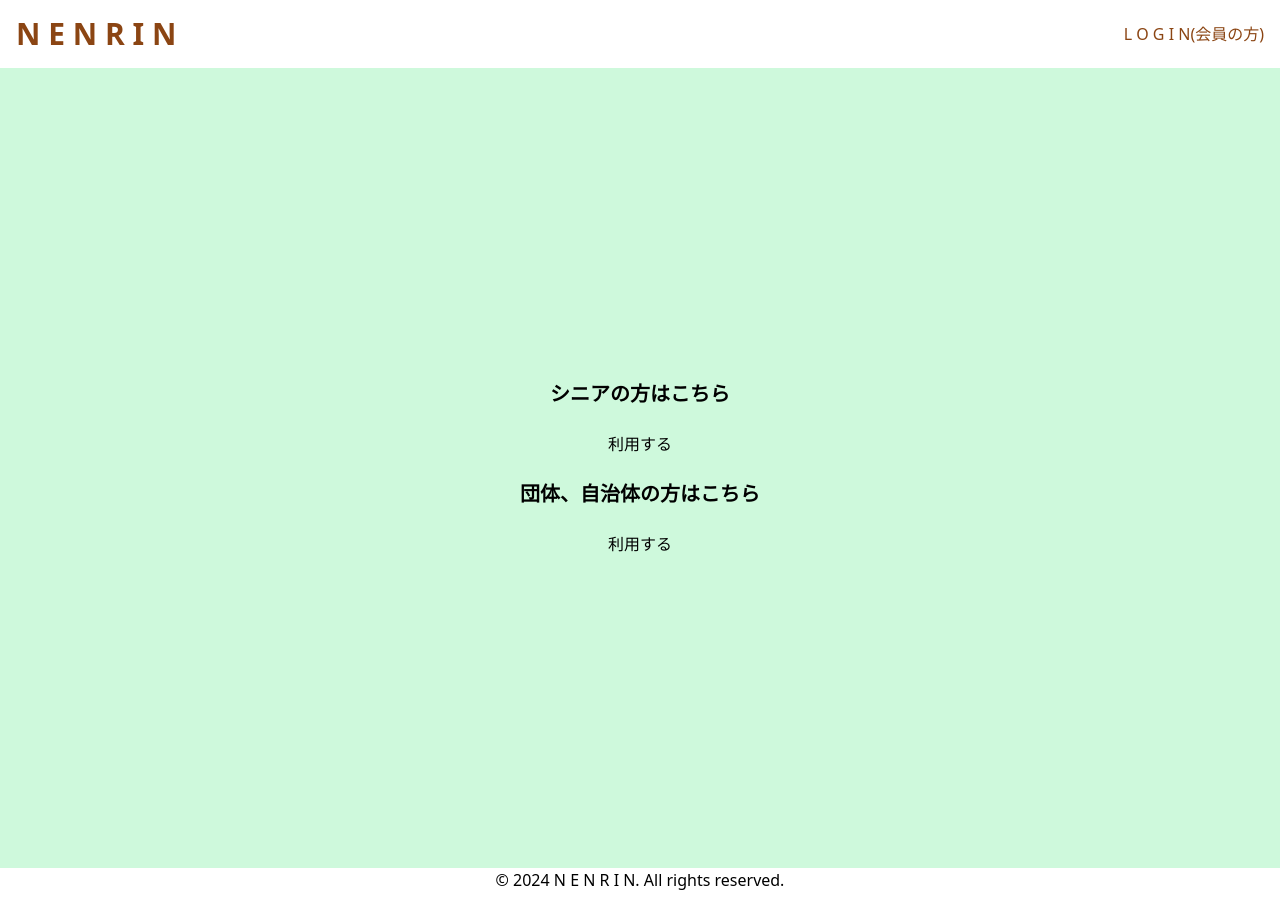
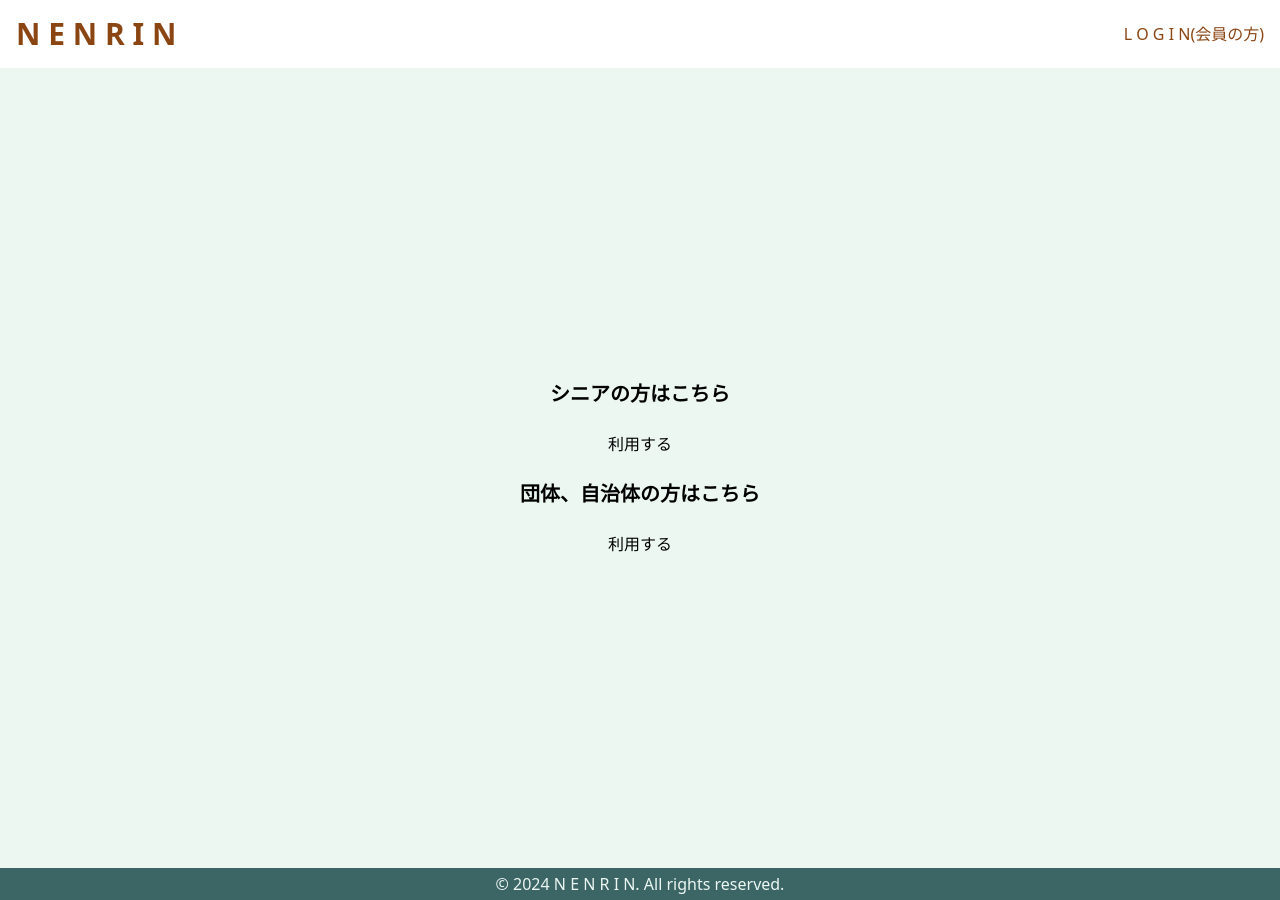
Before and after one commit to Yuka-Matsumoto/NENRIN, a Next.js app in the folder frontend/: page / in a window 1280 px wide. Built offline with nearby package versions, Linux system fonts and the light colour scheme.

Commit message:
🚧footer text-color/background-color

```diff
--- a/frontend/components/layout/Footer.tsx
+++ b/frontend/components/layout/Footer.tsx
@@ -2,7 +2,7 @@ import React from 'react'
 
 const Footer = () => {
     return (
-        <div className="container mx-auto text-center">
+        <div className="w-full text-center text-mint bg-customGreen p-1">
             <p>© 2024 N E N R I N. All rights reserved.</p>
         </div>
     )
--- a/frontend/tailwind.config.ts
+++ b/frontend/tailwind.config.ts
@@ -9,10 +9,11 @@ const config: Config = {
   theme: {
     extend: {
       colors: {
-        mint: '#CEF9DC', // ミントグリーンのカスタムカラーを追加（背景色）
+        mint: '#ecf7f2', // ミントグリーンのカスタムカラーを追加（背景色）
         brown: {
           700: '#8B4513', // 茶色のカスタムカラーを追加（N E N R I N）
         },
+        customGreen: '#3c6566', // カスタムグリーンカラーを追加（Footer背景色）
       },
     },
   },
```
